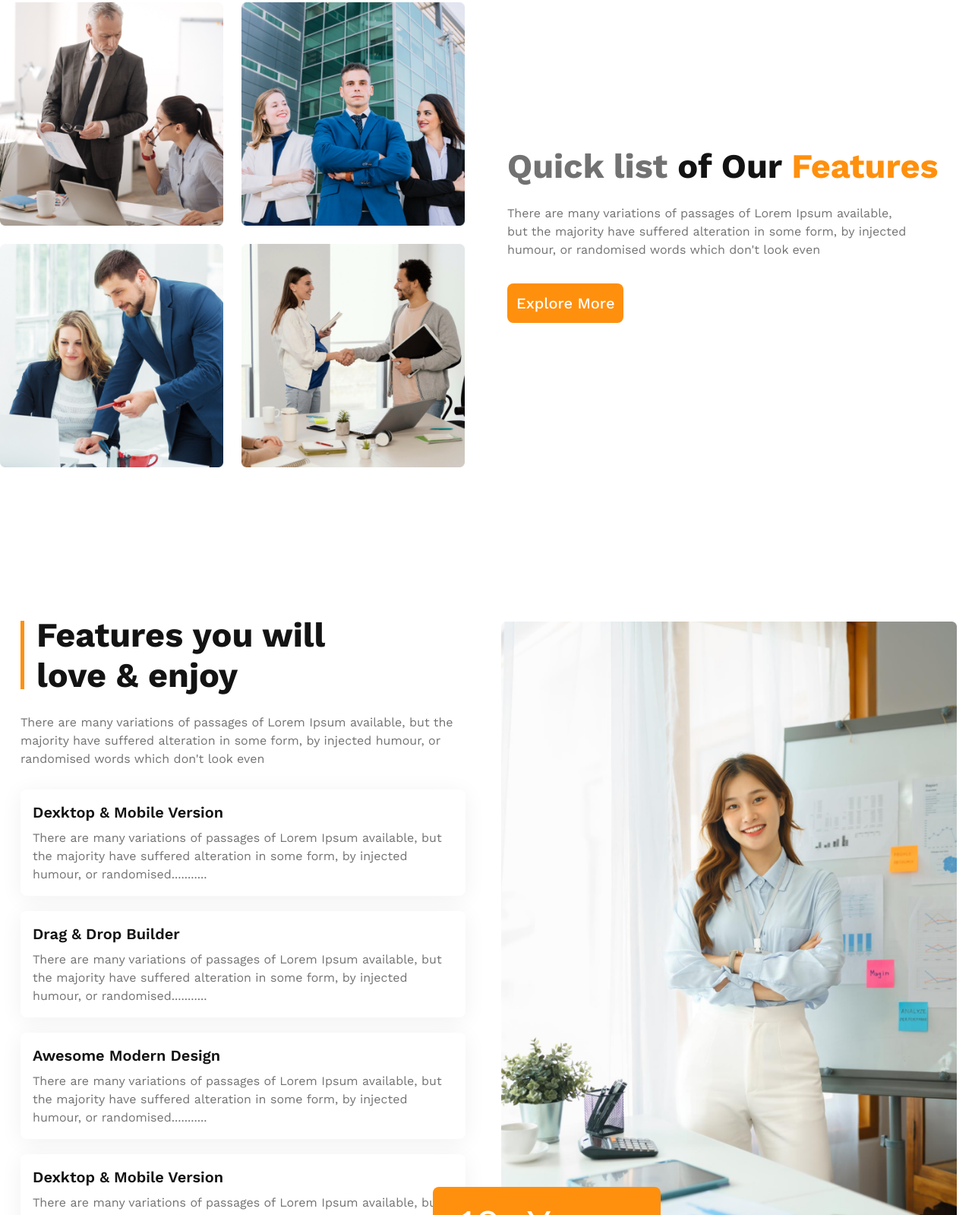
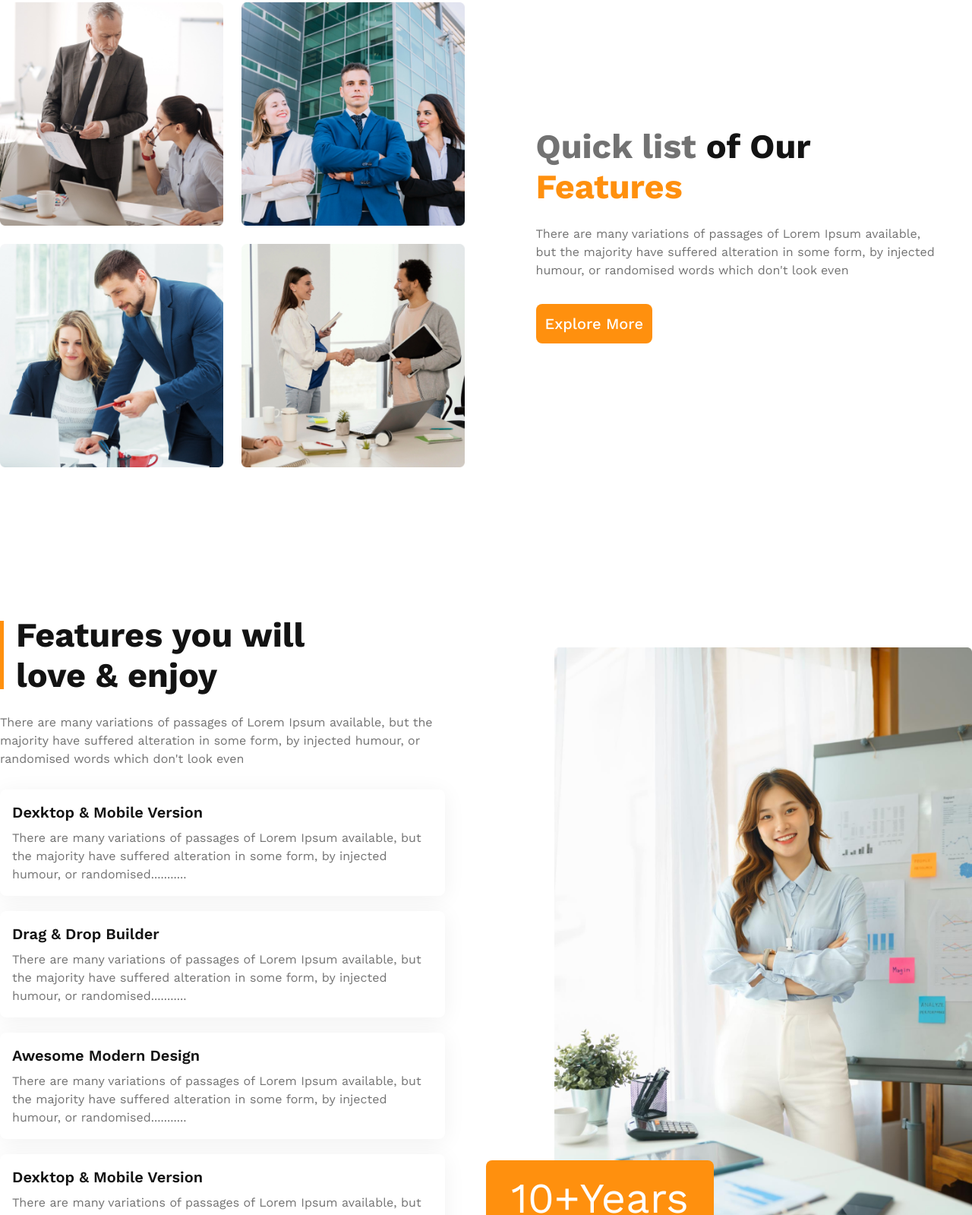
Before and after one commit to shariful962/G3-Architecture, a website: page src/index.html in a window 1280 px wide. Shown: the part 1201-2800 px from the top of the page at 76% size. Drawn offline with nearby package versions, Linux system fonts and the light colour scheme.

Commit message:
feature update

```diff
--- a/src/index.html
+++ b/src/index.html
@@ -60,8 +60,8 @@
                             Explore More
                         </button>
                     </div>
-                    <div class="banner-image max-w-[1440px] mt-12">
-                        <img src="../images/banner.png" alt="banner-image with three people">
+                    <div class="banner-image  mt-12">
+                        <img class="w-full" src="../images/banner.png" alt="banner-image with three people">
                     </div>
                 </div>
             </section>
@@ -69,7 +69,7 @@
     </header>
     <main class="container md:container mx-auto">
         <section class="feature mt-32">
-            <div class="feature-content grid lg:grid-cols-2 lg:items-center gap-14">
+            <div class="feature-content grid lg:grid-cols-2 lg:justify-items-center items-center gap-14">
                 <div class="feature-left grid grid-cols-1 md:grid-cols-2 justify-items-center gap-6">
                     <div class="image">
                         <img src="../images/team1.png" alt="two team member discuss about project">
@@ -86,7 +86,7 @@
                 </div>
                 <div class="feature-right text-center lg:text-left">
                     <h1 class="title">
-                        <span class="text-dark3">Quick list</span> of Our <span class="text-Orange">Features</span>
+                        <span class="text-dark3">Quick list</span> of Our <br class="hidden lg:block"> <span class="text-Orange">Features</span>
                     </h1>
                     <p class="subtitle w-full lg:max-w-[537px] mb-8">
                         There are many variations of passages of Lorem Ipsum available, but the majority have suffered alteration in some form, by injected humour, or randomised words which don't look even
@@ -97,7 +97,7 @@
                 </div>
             </div>
 
-            <div class="feature2 mt-32 grid grid-cols-1 lg:grid-cols-2  h-[auto] lg:justify-items-center items-center lg:h-[982px]">
+            <div class="feature2 mt-32 flex flex-col lg:flex-row  h-[auto] lg:justify-between items-center gap-4 lg:h-[982px]">
                 <div class="left max-w-[586px] ml-3 lg:ml-0">
                     <div class="flex gap-4 items-center">
                         <div class="line hidden lg:block h-[90px] w-[5px] bg-Orange"></div>
@@ -145,7 +145,7 @@
                 </div>
                 <div class="right  max-w-[708px]">
                     <div class="image relative  text-center">
-                        <img class="inline-block w-[600px]" src="../images/architect.png" alt="women">
+                        <img class=" w-[550px]" src="../images/architect.png" alt="women">
                         <div class="lg:block hidden bg-Orange text-white rounded-lg w-[300px] text-center absolute -bottom-[40px] -left-[90px] py-2">
                             <h1 class="text-[3.5rem]">10+Years</h1>
                             <p class="text-xl mt-0">experience</p>
```
Also changed, not shown: src/output.css.
